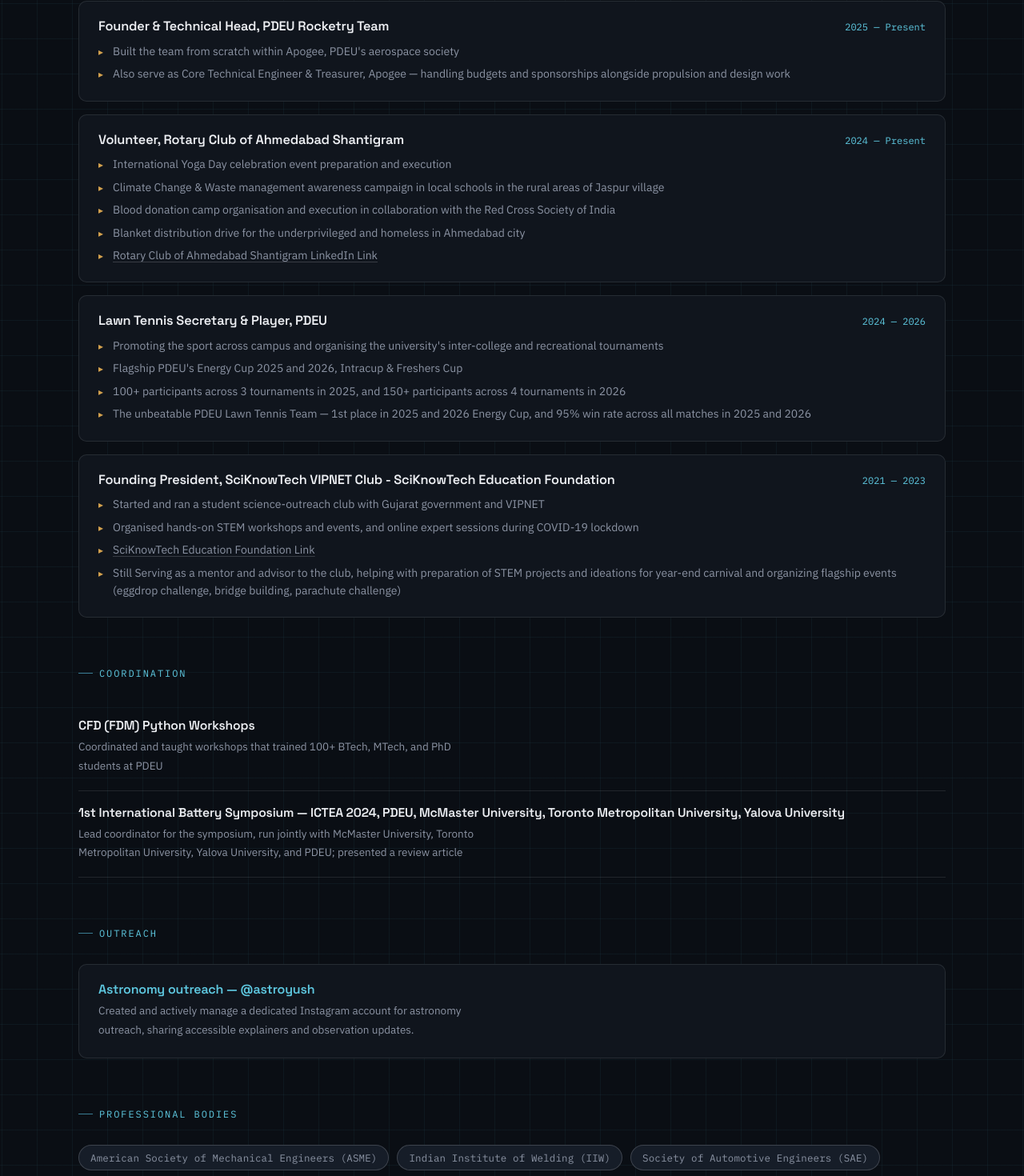
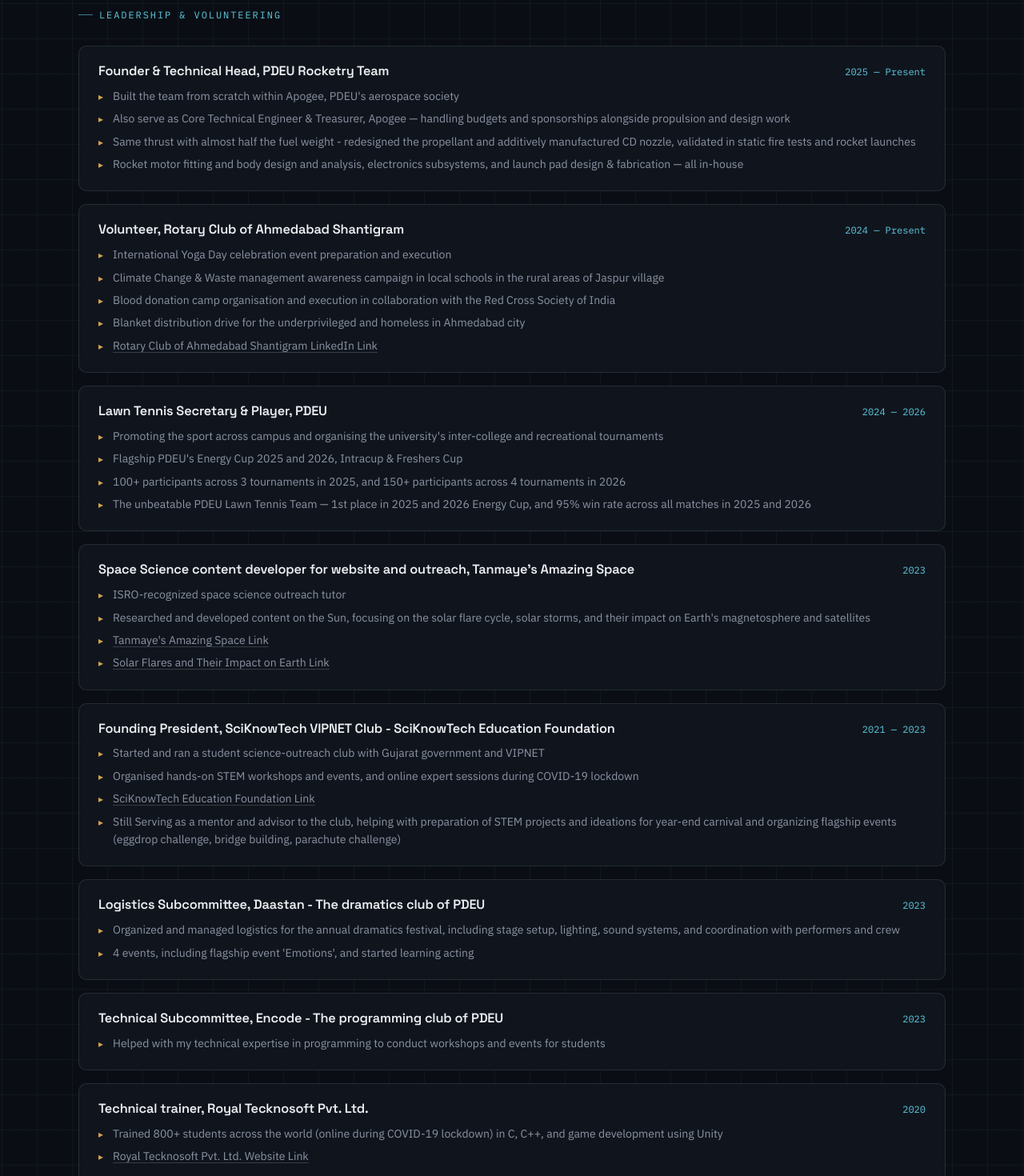
Before and after one commit to Ayush181005/Portfolio-Frontend-NextJS, a Next.js app: page /involvement in a window 1280 px wide. Shown: the part 348-1818 px from the top of the page at 80% size. Built offline with nearby package versions, Linux system fonts and the light colour scheme.

Commit message:
Content updation

```diff
--- a/pages/involvement.js
+++ b/pages/involvement.js
@@ -8,6 +8,8 @@ const LEADERSHIP = [
     points: [
       'Built the team from scratch within Apogee, PDEU\'s aerospace society',
       'Also serve as Core Technical Engineer & Treasurer, Apogee — handling budgets and sponsorships alongside propulsion and design work',
+      'Same thrust with almost half the fuel weight - redesigned the propellant and additively manufactured CD nozzle, validated in static fire tests and rocket launches',
+      'Rocket motor fitting and body design and analysis, electronics subsystems, and launch pad design & fabrication — all in-house',
     ],
   },
   {
@@ -34,6 +36,20 @@ const LEADERSHIP = [
     ],
   },
   {
+    role: 'Space Science content developer for website and outreach, Tanmaye\'s Amazing Space',
+    period: '2023',
+    points: [
+      'ISRO-recognized space science outreach tutor',
+      'Researched and developed content on the Sun, focusing on the solar flare cycle, solar storms, and their impact on Earth\'s magnetosphere and satellites',
+      <a href="https://tanmayesamazingspace.com/" target="_blank" rel="noopener noreferrer" className={styles.siteLink}>
+        Tanmaye's Amazing Space Link
+      </a>,
+      <a href="https://our-sun.my.canva.site/the-sun-tanmayes-amazing-space" target="_blank" rel="noopener noreferrer" className={styles.siteLink}>
+        Solar Flares and Their Impact on Earth Link
+      </a>,
+    ],
+  },
+  {
     role: 'Founding President, SciKnowTech VIPNET Club - SciKnowTech Education Foundation',
     period: '2021 — 2023',
     points: [
@@ -45,16 +61,45 @@ const LEADERSHIP = [
       'Still Serving as a mentor and advisor to the club, helping with preparation of STEM projects and ideations for year-end carnival and organizing flagship events (eggdrop challenge, bridge building, parachute challenge)',
     ],
   },
+  {
+    role: 'Logistics Subcommittee, Daastan - The dramatics club of PDEU',
+    period: '2023',
+    points: [
+      'Organized and managed logistics for the annual dramatics festival, including stage setup, lighting, sound systems, and coordination with performers and crew',
+      '4 events, including flagship event \'Emotions\', and started learning acting',
+    ],
+  },
+  {
+    role: 'Technical Subcommittee, Encode - The programming club of PDEU',
+    period: '2023',
+    points: [
+      'Helped with my technical expertise in programming to conduct workshops and events for students',
+    ],
+  },
+  {
+    role: 'Technical trainer, Royal Tecknosoft Pvt. Ltd.',
+    period: '2020',
+    points: [
+      'Trained 800+ students across the world (online during COVID-19 lockdown) in C, C++, and game development using Unity',
+      <a href="https://royaltechnosoft.com/" target="_blank" rel="noopener noreferrer" className={styles.siteLink}>
+        Royal Tecknosoft Pvt. Ltd. Website Link
+      </a>,
+    ],
+  },
 ]
 
 const COORDINATION = [
   {
-    role: 'CFD (FDM) Python Workshops',
-    detail: 'Coordinated and taught workshops that trained 100+ BTech, MTech, and PhD students at PDEU',
+    role: 'CFD (FDM & FVM) Python Workshops',
+    detail: 'Coordinated and assisted Dr. Anirudh Kulkarni in peer-to-peer workshops that trained 100+ BTech, MTech, and PhD students at PDEU',
   },
   {
-    role: '1st International Battery Symposium — ICTEA 2024, PDEU, McMaster University, Toronto Metropolitan University, Yalova University',
-    detail: 'Lead coordinator for the symposium, run jointly with McMaster University, Toronto Metropolitan University, Yalova University, and PDEU; presented a review article',
+    role: 'Lead Coordinator, 1st International Battery Symposium — ICTEA 2024, PDEU, McMaster University, Toronto Metropolitan University, Yalova University',
+    detail: 'Overall event management with overview of the symposium, speaker coordination, logistics, graphic design, and session management; 200+ participants from 5+ countries; presented a review article on battery thermal management',
+  },
+  {
+    role: 'FEA Bootcamp, ASME PDEU Student Chapter',
+    detail: 'Coordinated the workshop with Dr. Pravesh Kumar and Dr. Manjeet Keshav, ASME student chapter guide, training 50+ students in FEA mathematics, & basic use of ANSYS Mechanical',
   },
 ]
 
@@ -87,9 +132,9 @@ export default function Involvement() {
         <header className={styles.header}>
           <h1>Involvement</h1>
           <p className={styles.intro}>
-            Research doesn&apos;t happen in a vacuum, and neither does a good university experience
-            &mdash; the roles, workshops, and outreach that run alongside the lab work.
+            A good university experience is beyond academics. I have been actively involved in leadership, coordination, and outreach activities, both within and outside the university.
           </p>
+          <p>The skills I wanted to learn, I helped the university organize workshops and events for, and the skills I already had, I shared with others through volunteering and mentoring.</p>
         </header>
 
         <section className={styles.section}>
```
Also changed, not shown: pages/experience.js (+9 -11 lines), pages/publications.js (+16 -10 lines), styles/Publications.module.css (+20 -0 lines), 1 other file (tests, documents, lock files or other folders).
